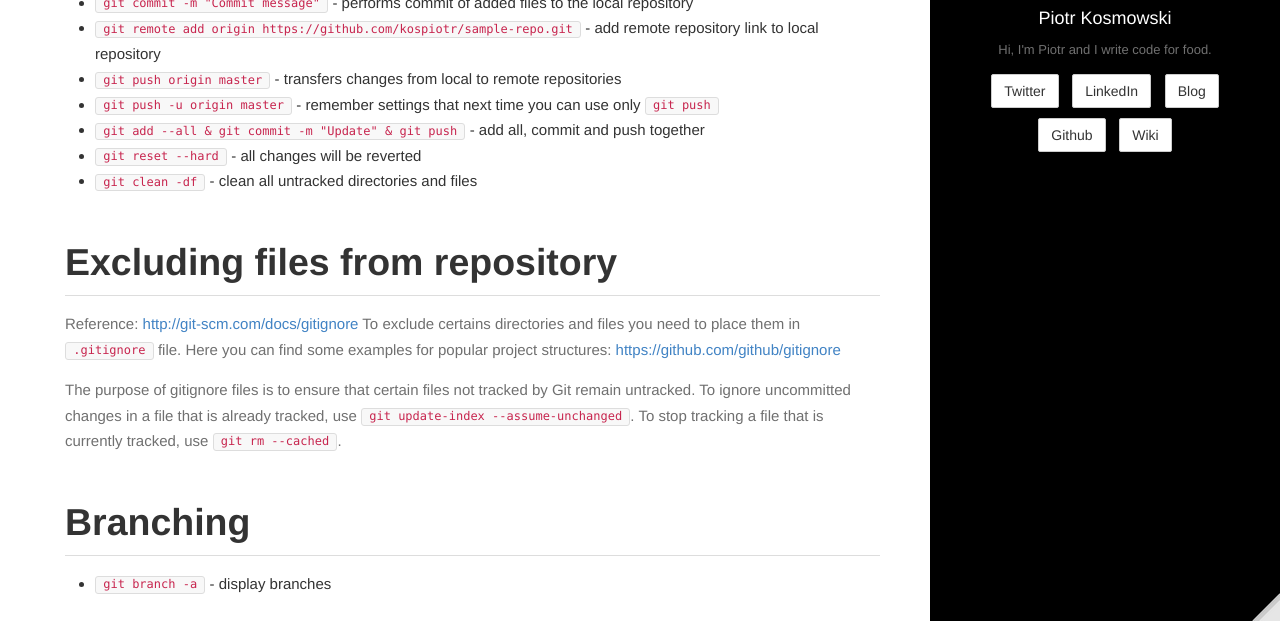
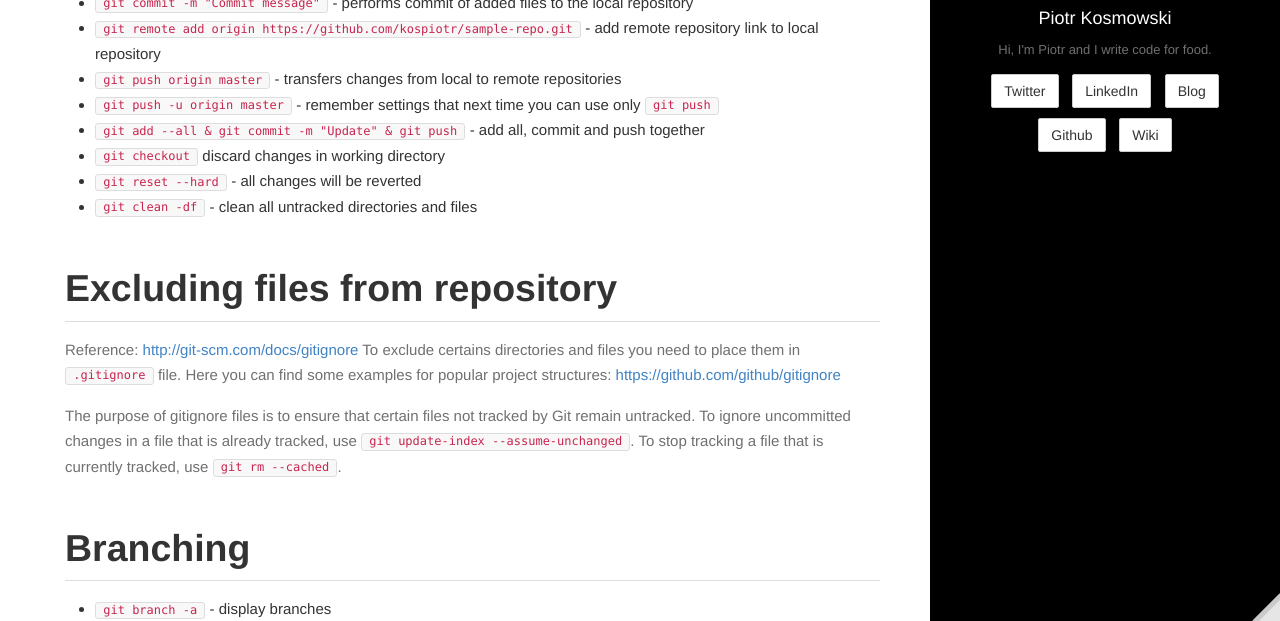
Before and after one commit to kospiotr/kospiotr.github.io, a Jekyll site: the page built from wiki/git.md, in a window 1280 px wide and 900 px high, cut to the strip 279-900 px from the top of the window. Built offline with Jekyll 4.4.1, drawn with Linux system fonts in a browser that asks for light colours; Markdown is read by kramdown in place of the engine named in the settings.

Commit message:
Update git.md

````diff
--- a/wiki/git.md
+++ b/wiki/git.md
@@ -16,6 +16,7 @@ editurl: wiki/git.md
  * ```git push origin master``` - transfers changes from local to remote repositories
  * ```git push -u origin master``` - remember settings that next time you can use only ```git push```
  * ```git add --all & git commit -m "Update" & git push``` - add all, commit and push together
+ * ```git checkout``` discard changes in working directory
  * ```git reset --hard``` - all changes will be reverted
  * ```git clean -df``` - clean all untracked directories and files
 
````
